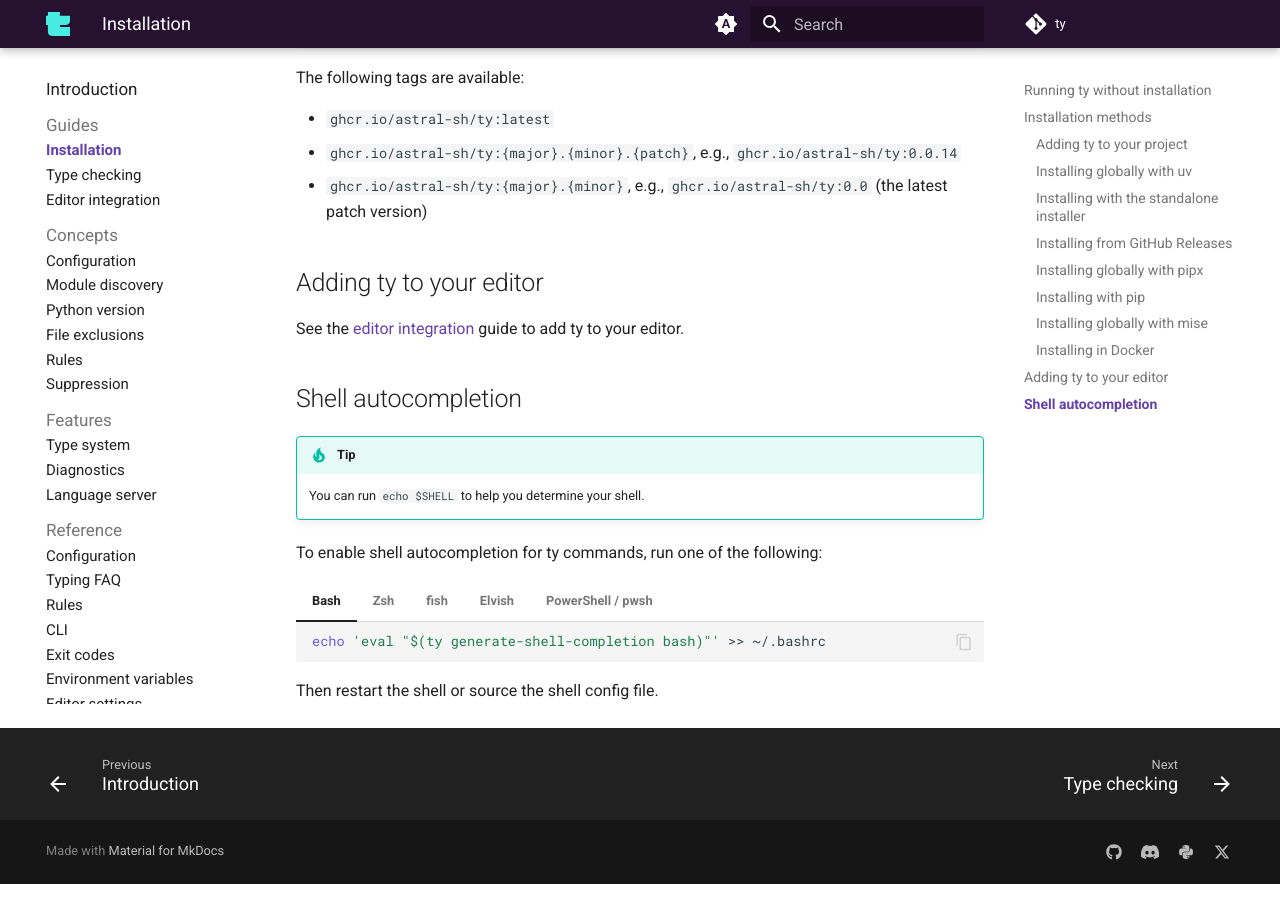
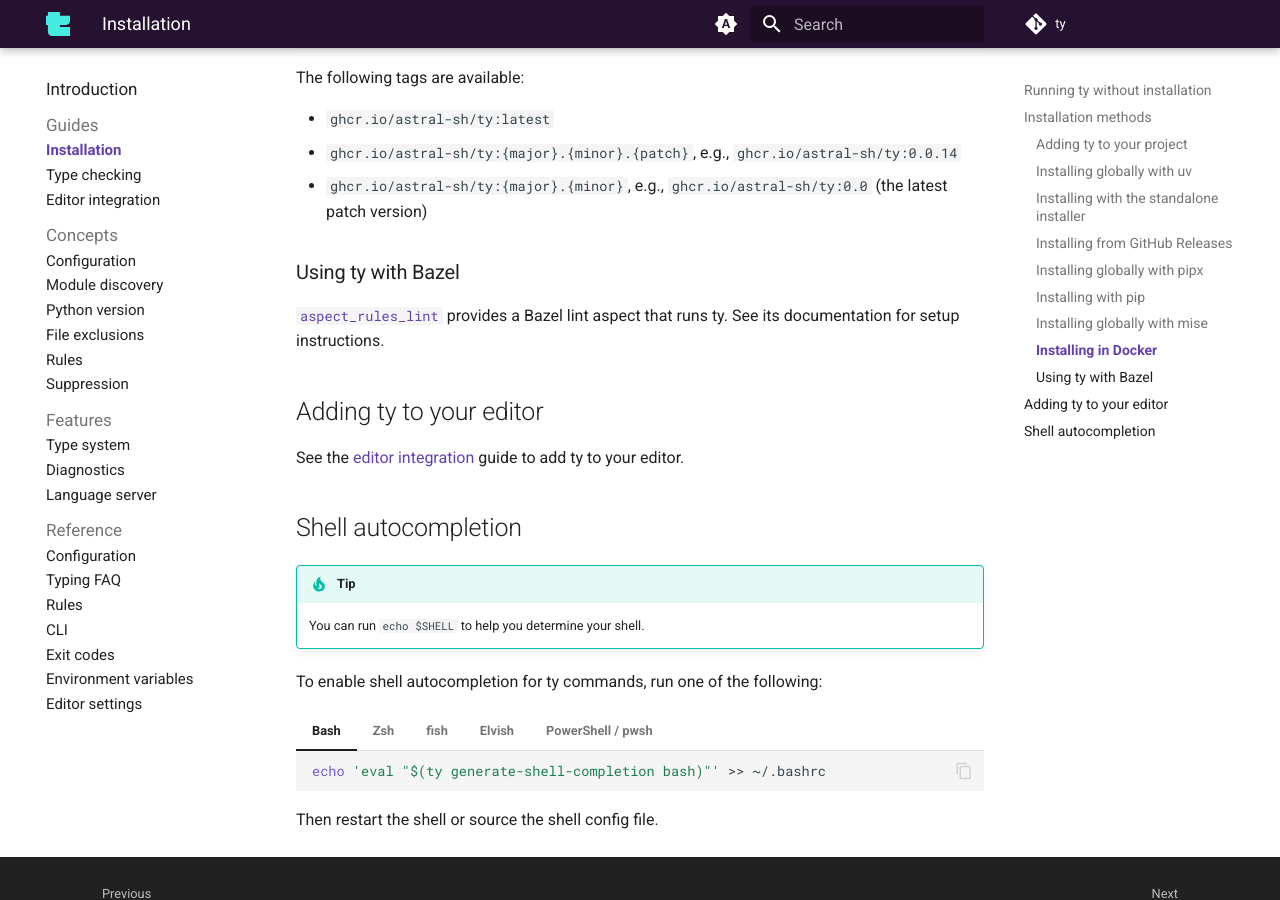
Before and after one commit to astral-sh/ty, an MkDocs documentation site: the page built from docs/installation.md, in a window 1280 px wide and 900 px high, scrolled down 2819 px. Built offline with MkDocs 1.6.1 and Material for MkDocs 9.7.7, drawn with Linux system fonts in a browser that asks for light colours; comment, search, counter and statistics services are not loaded.

Commit message:
Add instructions for how to run ty with Bazel (#2711)
## Summary

Add instructions for running ty via Bazel (using
https://registry.bazel.build/docs/aspect_rules_lint#lint-ty-bzl).

closes #2097

```diff
--- a/docs/installation.md
+++ b/docs/installation.md
@@ -167,6 +167,11 @@
 - `ghcr.io/astral-sh/ty:{major}.{minor}`, e.g., `ghcr.io/astral-sh/ty:0.0` (the latest patch
     version)
 
+### Using ty with Bazel
+
+[`aspect_rules_lint`](https://registry.bazel.build/docs/aspect_rules_lint#function-lint_ty_aspect)
+provides a Bazel lint aspect that runs ty. See its documentation for setup instructions.
+
 ## Adding ty to your editor
 
 See the [editor integration](./editors.md) guide to add ty to your editor.
```
